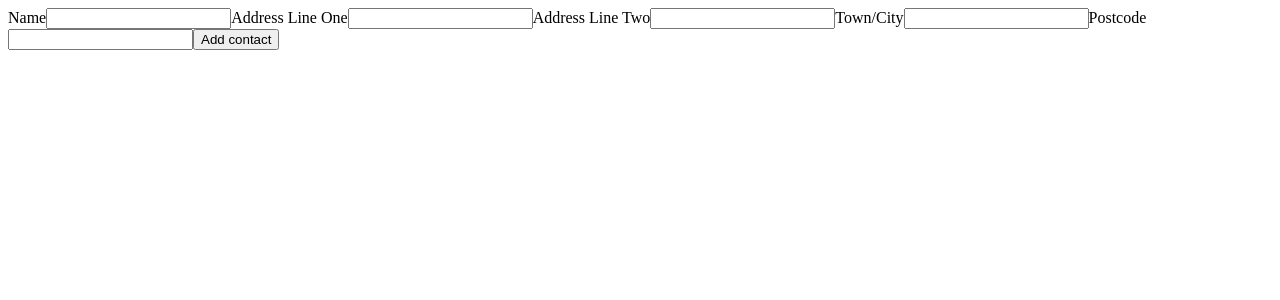
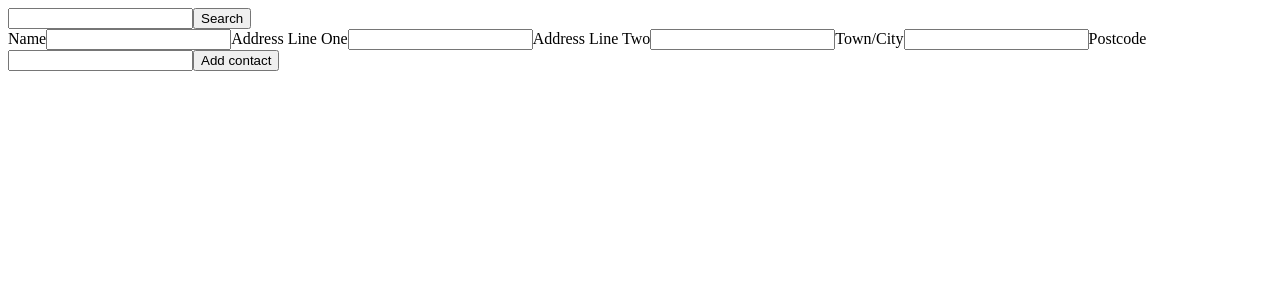
Before and after one commit to christocarr/react-address-book, a React (Create React App) app: page / in a window 1280 px wide. Shown: the top 300 px of the page. Built offline with nearby package versions, Linux system fonts and the light colour scheme.

Commit message:
Feature: postcode search component

```diff
--- a/src/components/AddContact.js
+++ b/src/components/AddContact.js
@@ -1,4 +1,5 @@
 import React, { useState } from 'react';
+import PostCodeSearch from './PostCodeSearch';
 
 function AddContact({ setContacts }) {
 	const [newContact, setNewContact] = useState({
@@ -26,6 +27,7 @@ function AddContact({ setContacts }) {
 
 	return (
 		<div>
+			<PostCodeSearch />
 			<form onSubmit={handleSubmit}>
 				<label htmlFor="name">Name</label>
 				<input
--- /dev/null
+++ b/src/components/PostCodeSearch.js
@@ -0,0 +1,35 @@
+import React, { useState, useEffect } from 'react';
+
+function PostCodeSearch() {
+	const [search, setSearch] = useState('');
+
+	function handleSubmit(e) {
+		e.preventDefault();
+		const APIKEY = 'HF5s4vq7pEupvXLhw7uCWg28754';
+		const addresses = async () => {
+			let res = await fetch(
+				`https://api.getAddress.io/find/${search}?api-key=${APIKEY}`
+			);
+			console.log(res);
+			let data = await res.json();
+			console.log(data);
+		};
+
+		addresses();
+	}
+
+	return (
+		<div>
+			<form onSubmit={handleSubmit}>
+				<input
+					value={search}
+					onChange={(e) => setSearch(e.target.value)}
+					type="text"
+				/>
+				<button>Search</button>
+			</form>
+		</div>
+	);
+}
+
+export default PostCodeSearch;
```
